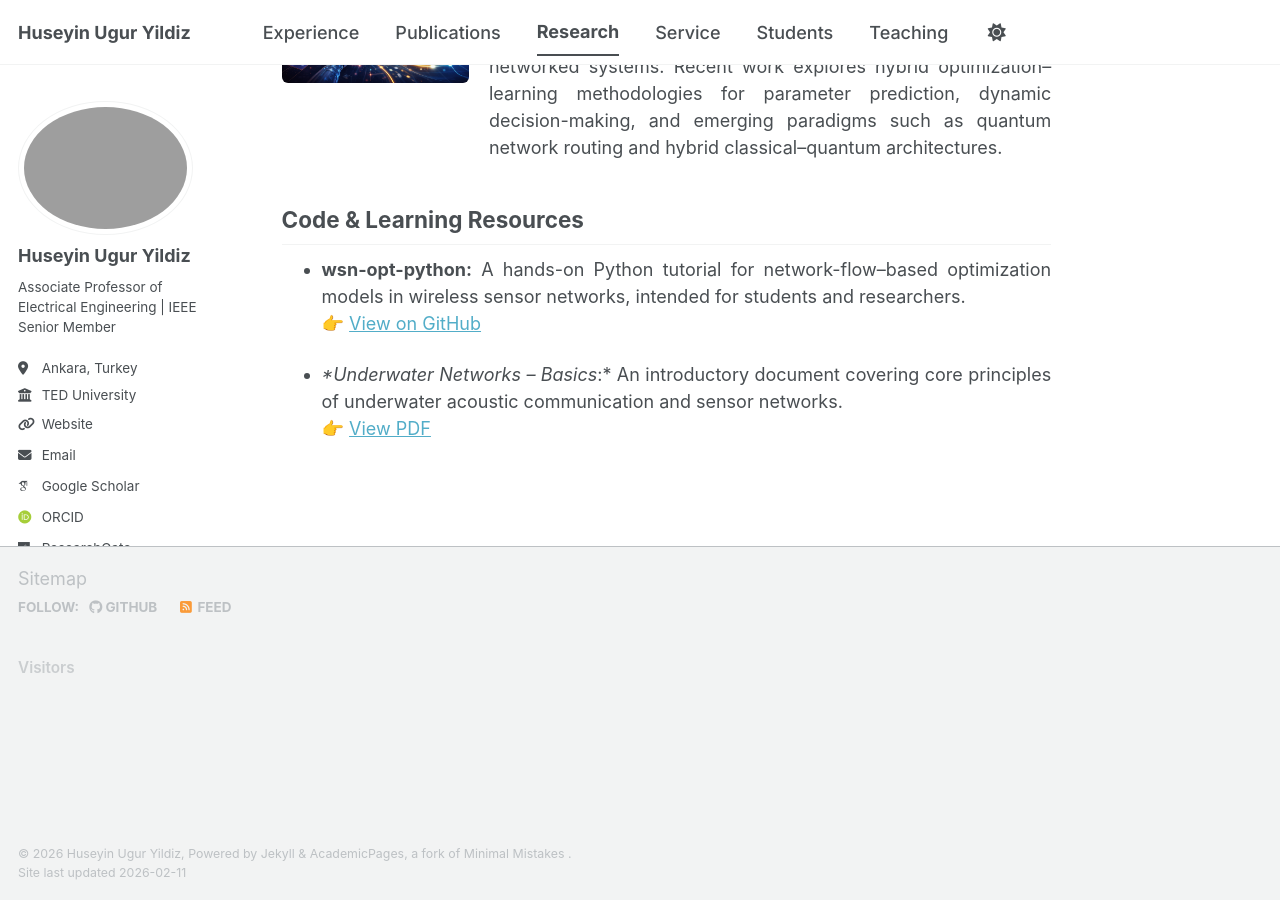
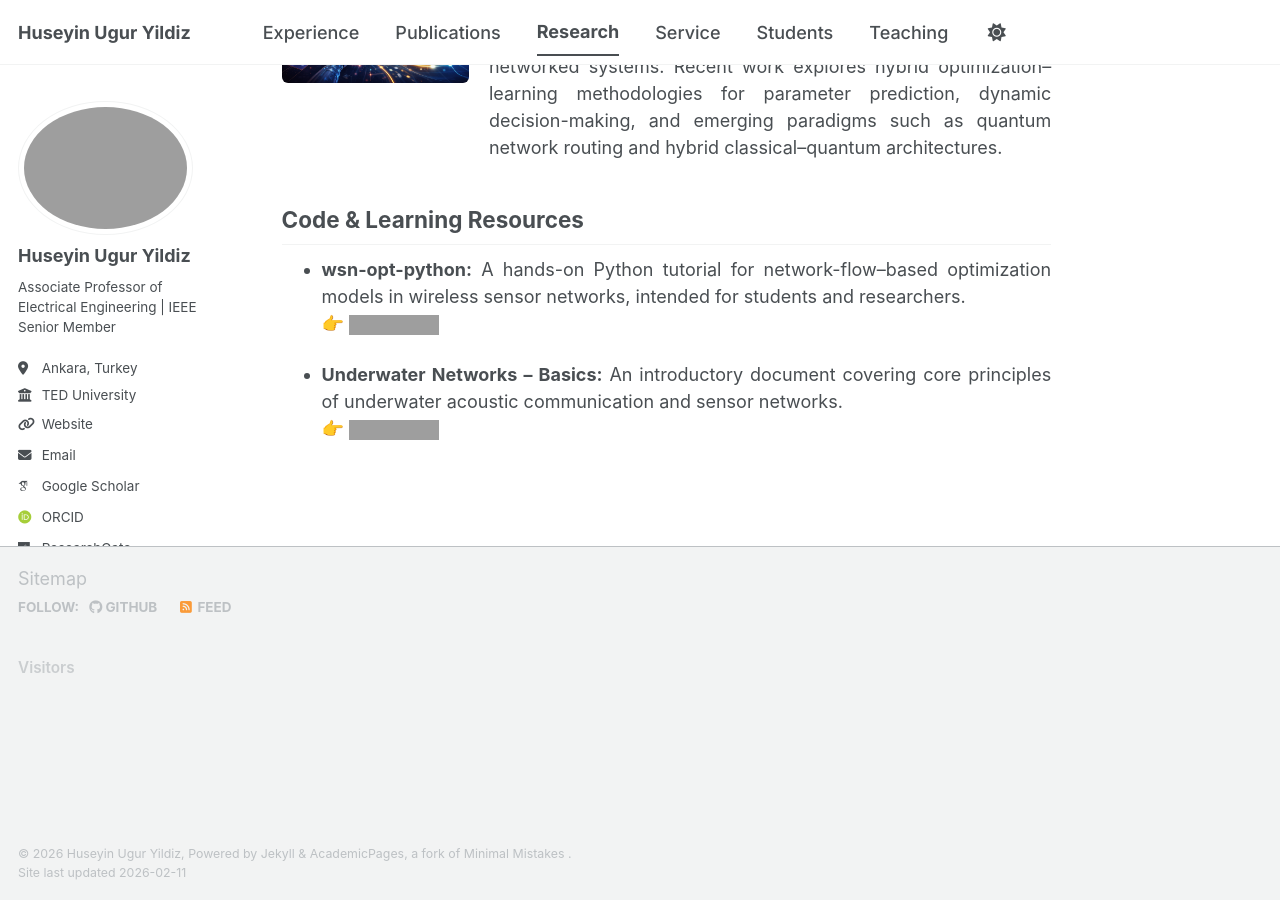
Before and after one commit to huguryildiz/huguryildiz.github.io, a Jekyll site: the page built from _pages/research.md, in a window 1280 px wide and 900 px high, scrolled down 1095 px. Built offline with Jekyll 4.4.1, drawn with Linux system fonts in a browser that asks for light colours; some web fonts are replaced; a script bundle is joined from its source files by our own code; library files that are not in the unit come from our copies; a style sheet for code colours, icons or effects is not loaded; grey boxes are pictures that could not be loaded.

Commit message:
Update research.md

```diff
--- a/_pages/research.md
+++ b/_pages/research.md
@@ -114,7 +114,7 @@
 ## Code & Learning Resources
 
 - **wsn-opt-python:** A hands-on Python tutorial for network-flow–based optimization models in wireless sensor networks, intended for students and researchers.
-  👉 [View on GitHub](https://github.com/huguryildiz/wsn-opt-python)
+  👉 [![GitHub Repository](https://img.shields.io/badge/GitHub_Repository-1f77b4?style=flat-square&logo=github&logoColor=white)](https://github.com/huguryildiz/wsn-opt-python)
 
-- **Underwater Networks – Basics*:* An introductory document covering core principles of underwater acoustic communication and sensor networks.
-  👉 [View PDF](/files/underwater-basics.pdf)
+- **Underwater Networks – Basics:** An introductory document covering core principles of underwater acoustic communication and sensor networks.
+  👉 [![Course Catalog Page](https://img.shields.io/badge/Course_Catalog_Page-1f77b4?style=flat-square)](https://www.tedu.edu.tr/ee-512)
```
